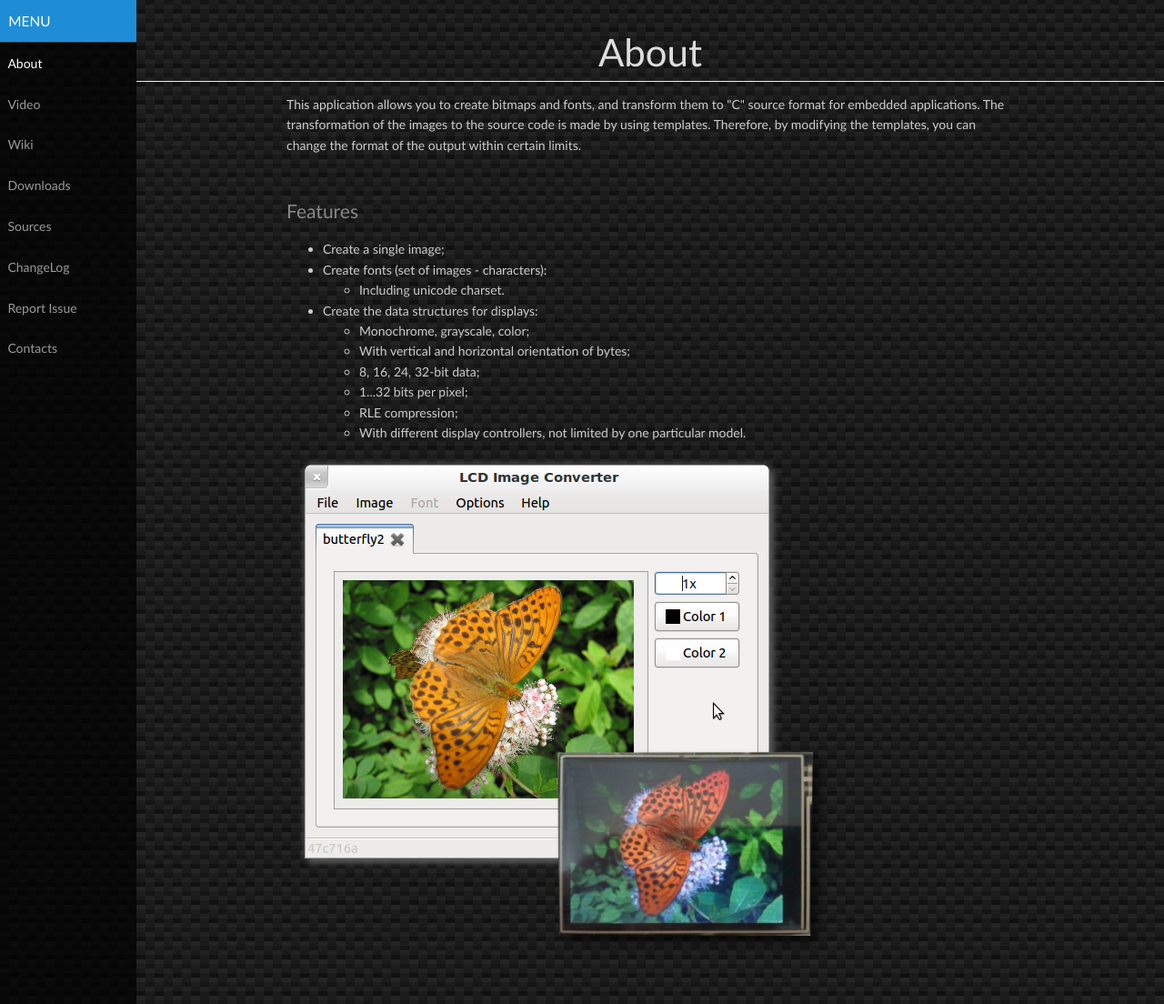
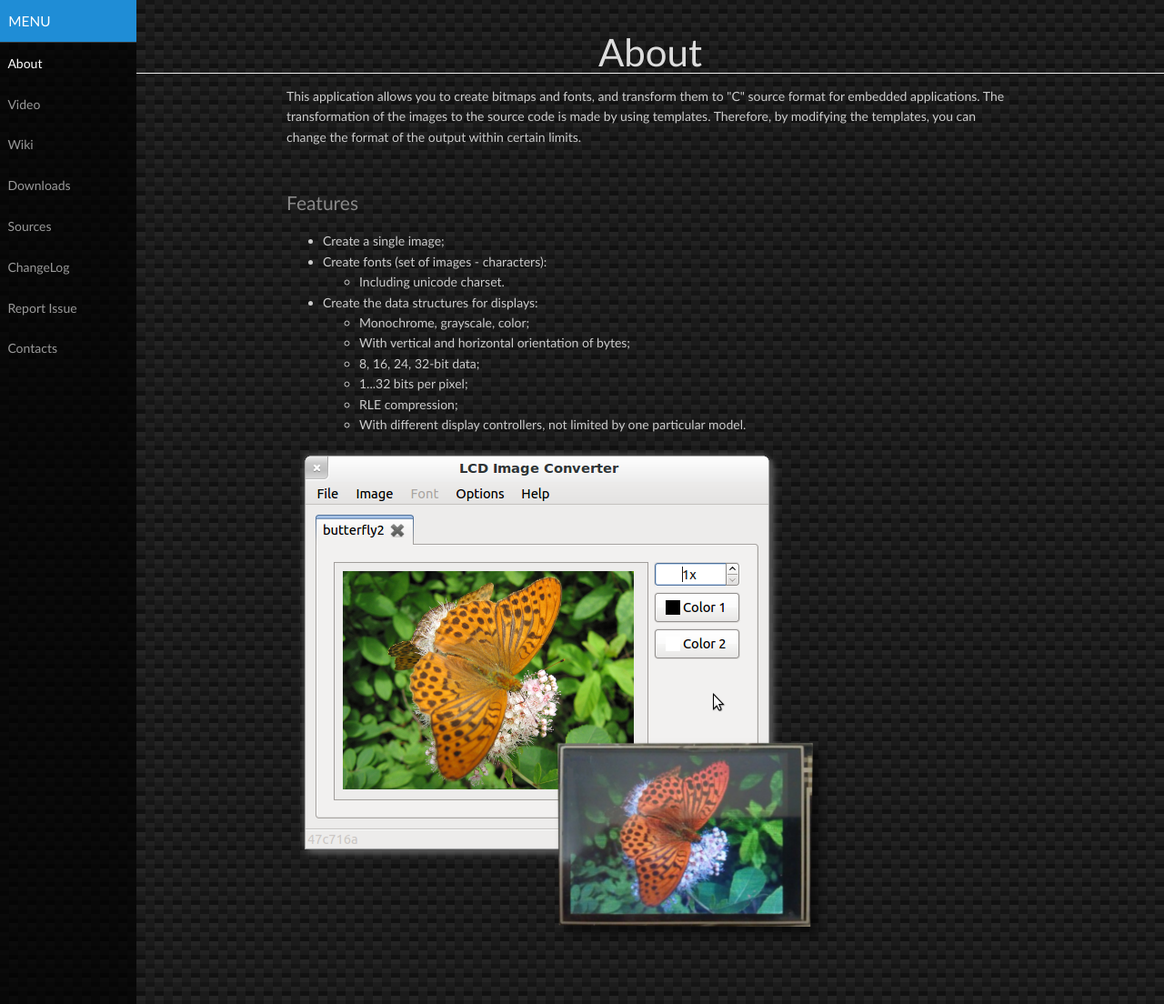
Before and after one commit to riuson/lcd-image-converter, a Jekyll site: the page built from index.html, in a window 1280 px wide and 1104 px high. Shown: the whole window at 91% size. Built offline with Jekyll 4.4.1, drawn with Linux system fonts in a browser that asks for light colours.

Commit message:
Markup errors fixed

```diff
--- a/_includes/nav.html
+++ b/_includes/nav.html
@@ -20,5 +20,5 @@
             </li>
             {% endfor %}
         </ul>
-    </div>
-</div>
+    </div> <!--// .pure-menu //-->
+</div> <!--// #menu //-->
--- a/_layouts/default.html
+++ b/_layouts/default.html
@@ -7,14 +7,16 @@
     <div id="main">
         <div class="header">
             <h1>{{ page.title }}</h1>
+            {% if page.subtitle %}
             <h2>{{ page.subtitle }}</h2>
-        </div>
+            {% endif %}
+        </div> <!--// .header //-->
         <div class="content">
 
         {{ content }}
 
-        </div>
-    </div>
-</div>
+        </div> <!--// .content //-->
+    </div> <!--// #main //-->
+</div> <!--// #layout //-->
 
 {% include foot.html %}
--- a/changelog.html
+++ b/changelog.html
@@ -5,9 +5,7 @@
 weight: 6
 nredirect: http://lcd-image-converter.riuson.com/history/history.xml
 ---
-<p>
-    <div id="history"/>
-</p>
+<div id="history"></div>
 
 <script>
 <!--// XML + XSL transform http://www.w3schools.com/xsl/xsl_client.asp //-->
--- a/css/global.css
+++ b/css/global.css
@@ -81,3 +81,7 @@
 a:visited {
   color: silver;
 }
+
+iframe {
+  border: 0px;
+}
--- a/index.html
+++ b/index.html
@@ -9,7 +9,6 @@
 
 <h2 class="content-subhead">Features</h2>
 
-<p>
 <ul>
   <li>Create a single image;</li>
   <li>Create fonts (set of images - characters):
@@ -28,7 +27,6 @@
     </ul>
   </li>
 </ul>
-</p>
 
 <img class="pure-img-responsive" src="images/main.png" alt="Main window">
 
--- a/video.html
+++ b/video.html
@@ -5,5 +5,5 @@
 weight: 2
 ---
 <p>
-<iframe width="560" height="315" src="https://www.youtube.com/embed/-GVR6G2tyQo?rel=0" frameborder="0" allowfullscreen></iframe>
+<iframe width="560" height="315" src="https://www.youtube.com/embed/-GVR6G2tyQo?rel=0" allowfullscreen></iframe>
 </p>
```
Lines whose indentation alone changed are shown as unchanged.
